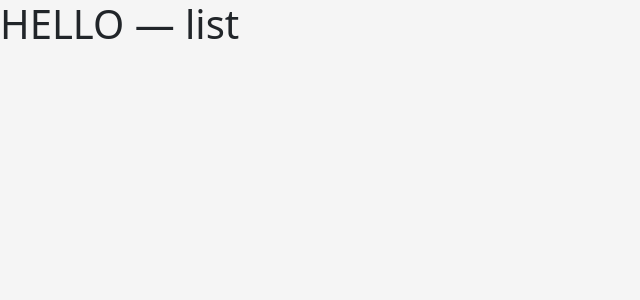
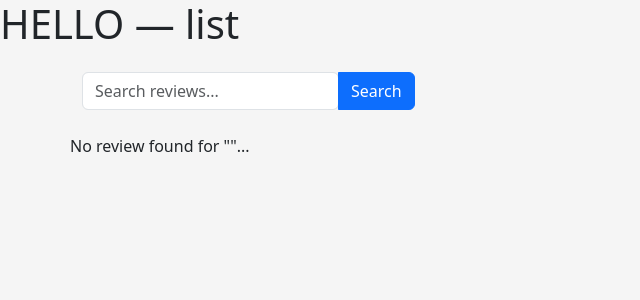
Before and after one commit to kozmaoliver/company-score-webapp, a Symfony app: template templates/review/list.html.twig in a window 1280 px wide. Shown: the top 300 px of the page, without its empty margins (0-640 px from the left). Run offline with Twig, Linux system fonts and the light colour scheme; the template is opened without the code that fills it, so the values that code supplies are empty; style sheets or scripts are compiled from the project's sources; some libraries are stand-ins or nearby versions.

Commit message:
feat: add a simple search field to list route

```diff
--- a/config/services.yaml
+++ b/config/services.yaml
@@ -17,6 +17,7 @@ services:
         resource: '../src/'
         exclude:
             - '../src/DependencyInjection/'
+            - '../src/DTO/'
             - '../src/Entity/'
             - '../src/Kernel.php'
 
--- a/templates/base.html.twig
+++ b/templates/base.html.twig
@@ -21,7 +21,7 @@
         {% for message in messages %}
             <div class="position-fixed top-0 end-0 p-3" style="z-index: 1000;">
                 <div class="alert alert-{{ label }} alert-dismissible fade show" role="alert">
-                    {{ message }}
+                    {{ message|trans() }}
                     <button type="button" class="btn-close" data-bs-dismiss="alert" aria-label="Close"></button>
                 </div>
             </div>
--- a/templates/review/_components/_card.html.twig
+++ b/templates/review/_components/_card.html.twig
@@ -1,4 +1,4 @@
-<div class="card">
+<div class="card my-2">
     <div class="card-body">
         <h5 class="card-title">{{ review.companyName }}</h5>
         <div class="star-rating-display" data-rating="{{ review.rating }}">
--- a/templates/review/list.html.twig
+++ b/templates/review/list.html.twig
@@ -4,10 +4,30 @@
     <h1>HELLO — list</h1>
 
     <div class="container mt-4">
+
+        <form method="get" action="{{ path('review_list') }}" class="mb-4">
+            <div class="input-group">
+                <label>
+                    <input type="search"
+                           name="search"
+                           value="{{ app.request.query.get('search') }}"
+                           placeholder="Search reviews..."
+                           class="form-control">
+                </label>
+                <button type="submit" class="btn btn-primary">
+                    <i class="fas fa-search"></i> Search
+                </button>
+            </div>
+        </form>
+
         <div class="row">
+            {% if reviews is empty %}
+                {{ 'search.no_result'|trans({'searchQuery': searchQuery}) }}
+            {% else %}
                 {% for review in reviews %}
                     {% include '@project_template/review/_components/_card.html.twig' %}
                 {% endfor %}
+            {% endif %}
         </div>
     </div>
 
--- /dev/null
+++ b/translations/messages.en.yaml
@@ -0,0 +1,6 @@
+search:
+    no_result: No review found for "searchQuery"...
+
+review:
+    flash:
+        added: Review added successfully!
```
Also changed, not shown: src/Controller/ReviewController.php (+9 -5 lines), src/DTO/Review/Input/ListQuery.php (added, +12 -0 lines), src/Repository/ReviewRepository.php (+14 -0 lines). Lines whose indentation alone changed are shown as unchanged.
